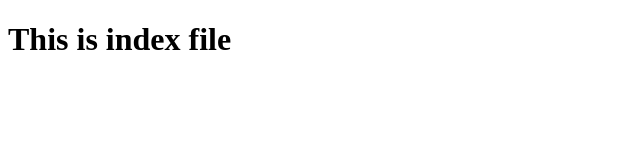
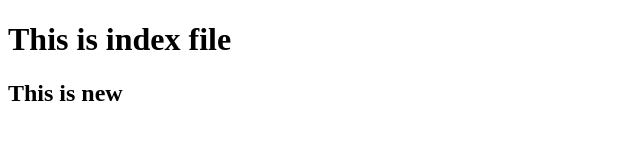
Before and after one commit to sunil4565804/lti1, a plain HTML site: page index.html in a window 1280 px wide. Shown: the whole page, without its empty margins (0-640 px from the left). Drawn offline with Linux system fonts and the light colour scheme.

Commit message:
add html

```diff
--- a/index.html
+++ b/index.html
@@ -7,5 +7,6 @@
 </head>
 <body>
     <h1>This is index file</h1>
+    <h2>This is new</h2>
 </body>
 </html>
```
